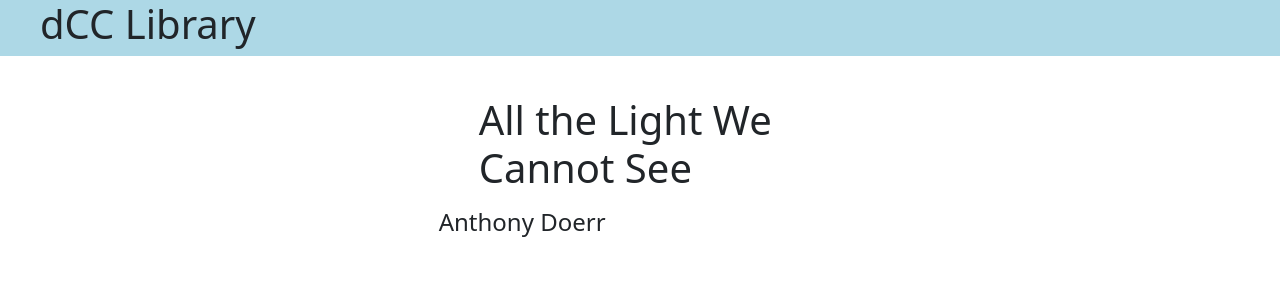
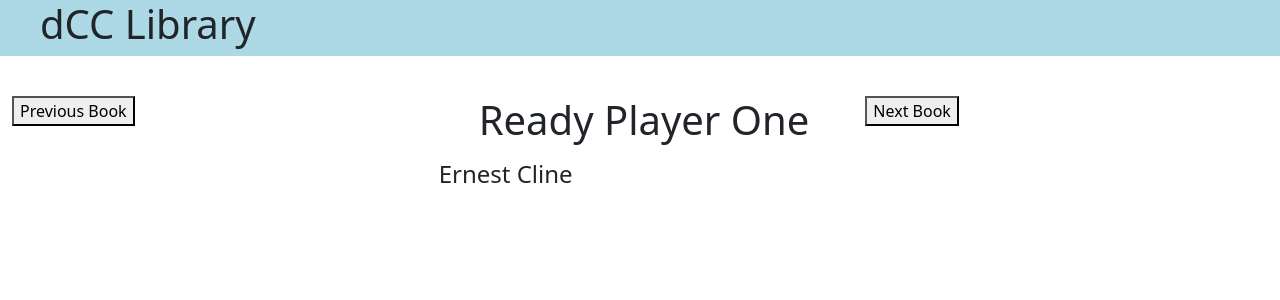
Before and after one commit to BrandonCarver93/DCCLibraryReact, a React (Create React App) app: page / in a window 1280 px wide. Shown: the top 300 px of the page. Built offline with nearby package versions, Linux system fonts and the light colour scheme.

Commit message:
complete navigation fuctionality for going to next and previous book

```diff
--- a/src/components/App.jsx
+++ b/src/components/App.jsx
@@ -11,8 +11,30 @@
             { title: "The First and Last Freedom", author: "Jiddu Krishnamurit" }
         ];
         this.state = {
-            bookNumber: 1
+            bookNumber: 0
         };
+    }
+
+    goToNextBook = () => {
+        let tempBookNumber = this.state.bookNumber;
+        tempBookNumber++;
+        if(tempBookNumber === this.books.length){
+            tempBookNumber = 0;
+        }
+        this.setState({
+            bookNumber: tempBookNumber
+        });
+    }
+
+    goToPreviousBook = () => {
+        let tempBookNumber = this.state.bookNumber;
+        tempBookNumber --;
+        if(tempBookNumber <0) {
+            tempBookNumber = this.books.length - 1;
+        }
+        this.setState({
+            bookNumber: tempBookNumber
+        });
     }
 
     render(){
@@ -20,8 +42,10 @@
             <div className="container-fluid">
                 <TitleBar />
                 <div className="row">
-                <div className="col-md-4"></div>
+                <div className="col-md-4">
                 {/*Button here to move to the previous book viewed */}
+                <button onClick={this.goToPreviousBook}>Previous Book</button>
+                </div>
                 <div className="col-md-4">
                   {/*Display book with cover here */}
                   <h1>{this.books[this.state.bookNumber].title}</h1>
@@ -29,9 +53,9 @@
                   </div>
                 <div className="col-md-4">
                   {/*Button here to move to the previous book viewed */}
-                  </div>
+                  <button onClick={this.goToNextBook}>Next Book</button>
                 </div>
-
+                </div>
             </div>
         )
     }
```
